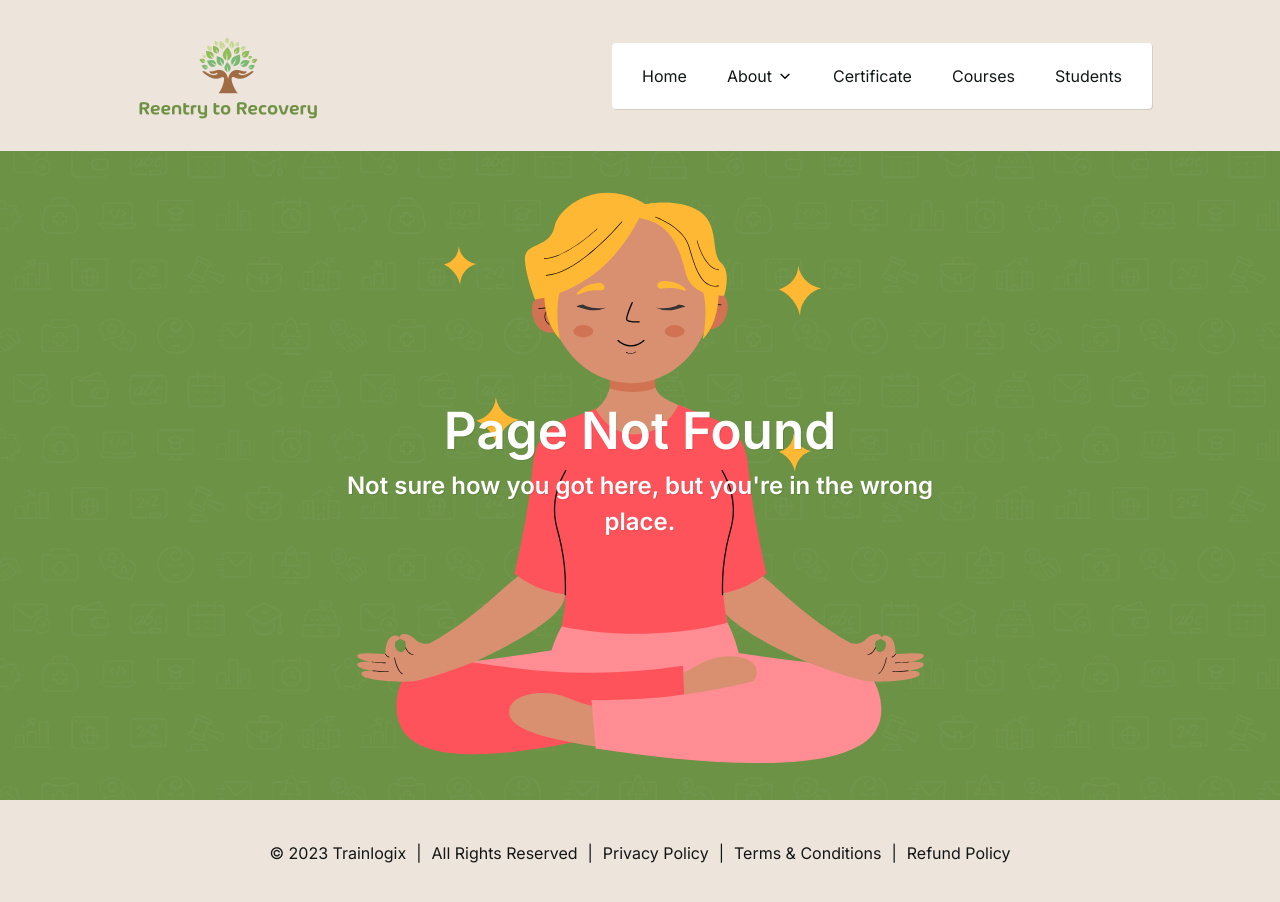
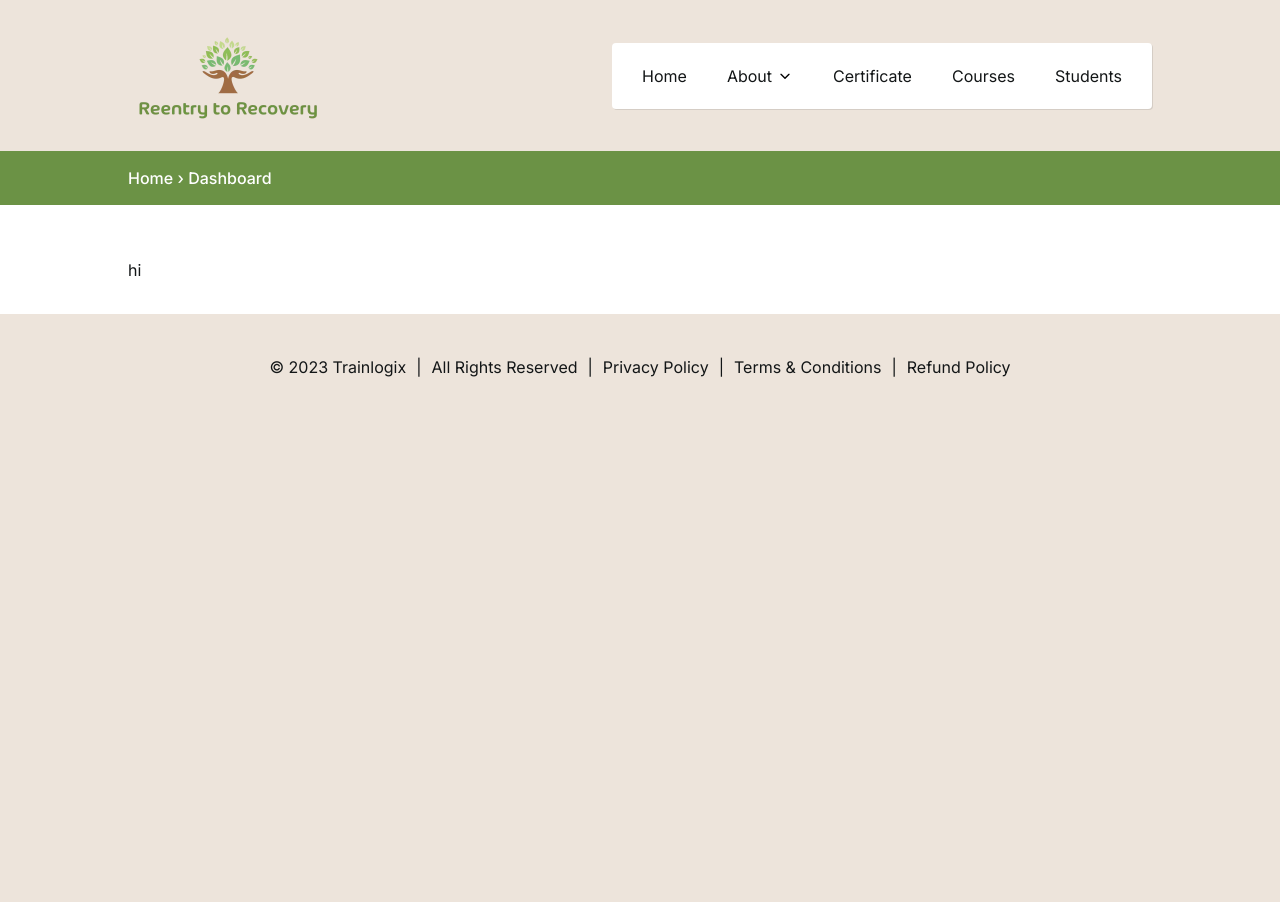
Before and after one commit to Reentry-To-Recovery/r2r-frontend, a React (Create React App) app: page /dashboard in a window 1280 px wide. Shown: the top 902 px of the page. After the commit the page ends 800 px from the top, so only its background shows below. Built offline with nearby package versions, Linux system fonts and the light colour scheme.

Commit message:
added dashboard page

```diff
--- a/src/pages/App/App.js
+++ b/src/pages/App/App.js
@@ -10,6 +10,7 @@ import About from "../About/About";
 import Breadcrumb from "../../components/Breadcrumb";
 import Certificate from "../Certificate/Certificate";
 import Footer from "../../components/Footer";
+import Dashboard from "../Dashboard/Dashboard";
 
 export default function App() {
   const [showModal, setShowModal] = useState("");
@@ -24,6 +25,7 @@ export default function App() {
       {pathname === "/privacy" && <Breadcrumb pageName="Privacy" />}
       {pathname === "/about" && <Breadcrumb pageName="About" />}
       {pathname === "/certificate" && <Breadcrumb pageName="Certificate" />}
+      {pathname === "/dashboard" && <Breadcrumb pageName="Dashboard" />}
 
       <Routes>
         <Route
@@ -34,6 +36,7 @@ export default function App() {
         <Route path="/privacy" element={<Privacy />} />
         <Route exact path="/about" element={<About />} />
         <Route path="/certificate" element={<Certificate />} />
+        <Route path="/dashboard" element={<Dashboard />} />
       </Routes>
 
       <Footer HashLink={HashLink} setShowModal={setShowModal} />
--- /dev/null
+++ b/src/pages/Dashboard/Dashboard.js
@@ -0,0 +1,7 @@
+export default function Dashboard() {
+  return (
+    <div className="webpage flex align">
+      <div className="inner-webpage">hi</div>
+    </div>
+  );
+}
```
